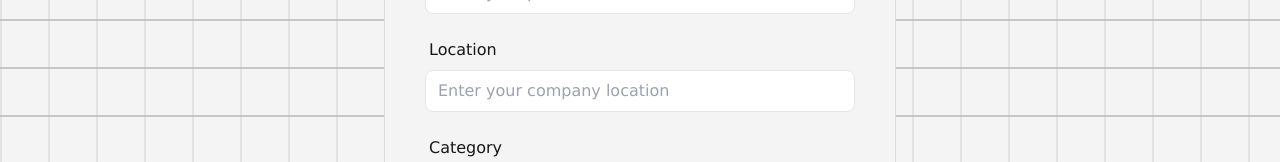
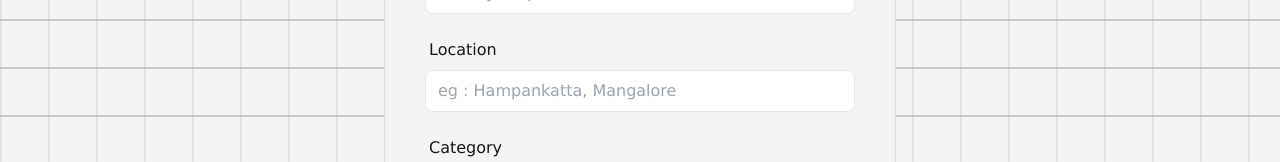
Before and after one commit to Abheeshta-P/Eventra, a Next.js app in the folder frontend/: page /signup/service-provider in a window 1280 px wide. Shown: the part 413-575 px from the top of the page. Built offline with nearby package versions, Linux system fonts and the light colour scheme; no server answers.

Commit message:
logic change to find substring location

```diff
--- a/frontend/src/app/signup/service-provider/page.jsx
+++ b/frontend/src/app/signup/service-provider/page.jsx
@@ -154,9 +154,9 @@ const ServiceProviderSignup = () => {
 
   return (
     <Container className={'login-bg'}>
- <div className="flex items-center justify-center text-black ">
- <div className={`w-[85%] mx-auto md:w-full flex flex-col items-center justify-center md:max-w-lg bg-zinc-100 rounded-xl p-10 border border-black/10`}>
-        <Logo/>
+    <div className="flex items-center justify-center text-black ">
+    <div className={`w-[85%] mx-auto md:w-full flex flex-col items-center justify-center md:max-w-lg bg-zinc-100 rounded-xl p-10 border border-black/10`}>
+      <Logo/>
       <h2 className="text-2xl font-semibold text-gray-900 mt-3 mb-4 text-center">Service Provider Sign up</h2>
 
       <form onSubmit={handleSubmit(onSubmit)} className="space-y-6" encType='multipart/form-data'>
@@ -204,7 +204,7 @@ const ServiceProviderSignup = () => {
           <Input
             label="Location"
             type="text"
-            placeholder = 'Enter your company location'
+            placeholder = 'eg : Hampankatta, Mangalore'
             {...register('location', { required: 'Location is required' })}
           />
           {errors.location && <p className="text-red-500 text-sm">{errors.location.message}</p>}
```
Also changed, not shown: 1 other file (tests, documents, lock files or other folders).
